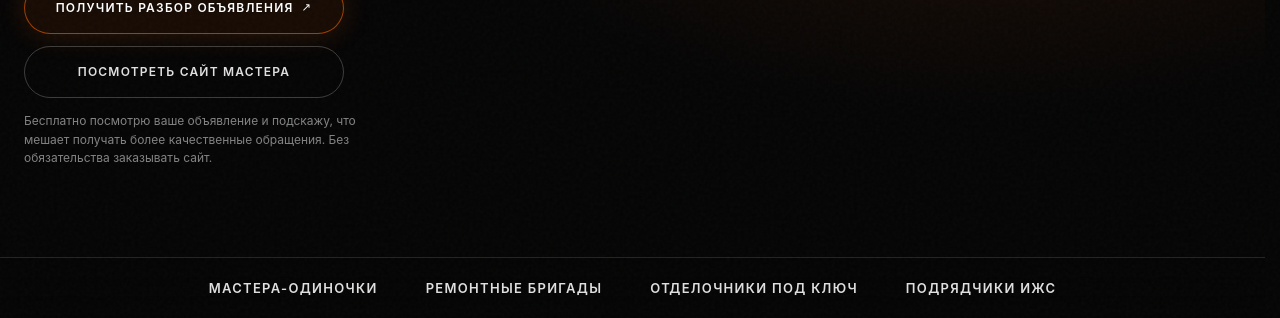
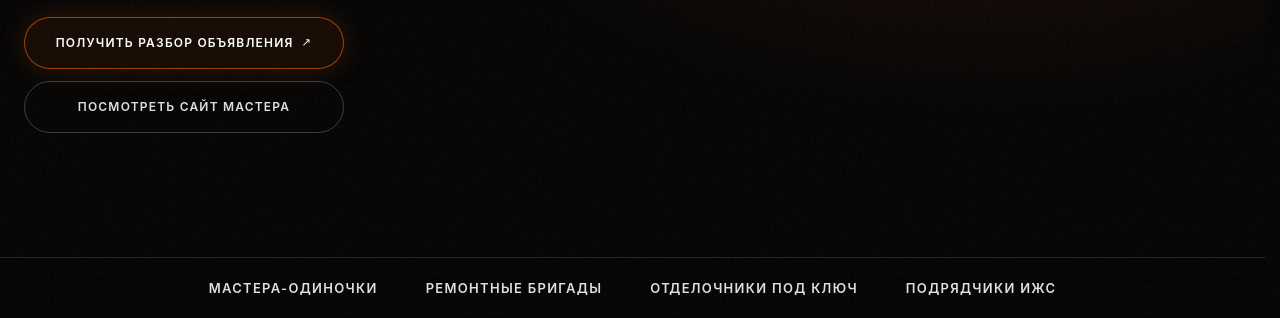
Before and after one commit to f98870622-droid/stanislav-builder-sites, a plain HTML site: page index.html in a window 1280 px wide. Shown: the part 480-798 px from the top of the page. Drawn offline with Linux system fonts and the light colour scheme; a web font is replaced by a local one.

Commit message:
Remove the hero CTA note under the action buttons.
Co-authored-by: Cursor <cursoragent@cursor.com>

```diff
--- a/index.html
+++ b/index.html
@@ -235,10 +235,6 @@
                     Посмотреть сайт мастера
                   </a>
                 </div>
-                <p class="hero__cta-note">
-                  Бесплатно посмотрю ваше объявление и подскажу, что мешает получать более
-                  качественные обращения. Без обязательства заказывать сайт.
-                </p>
               </div>
             </div>
             <div class="hero-build">
```
